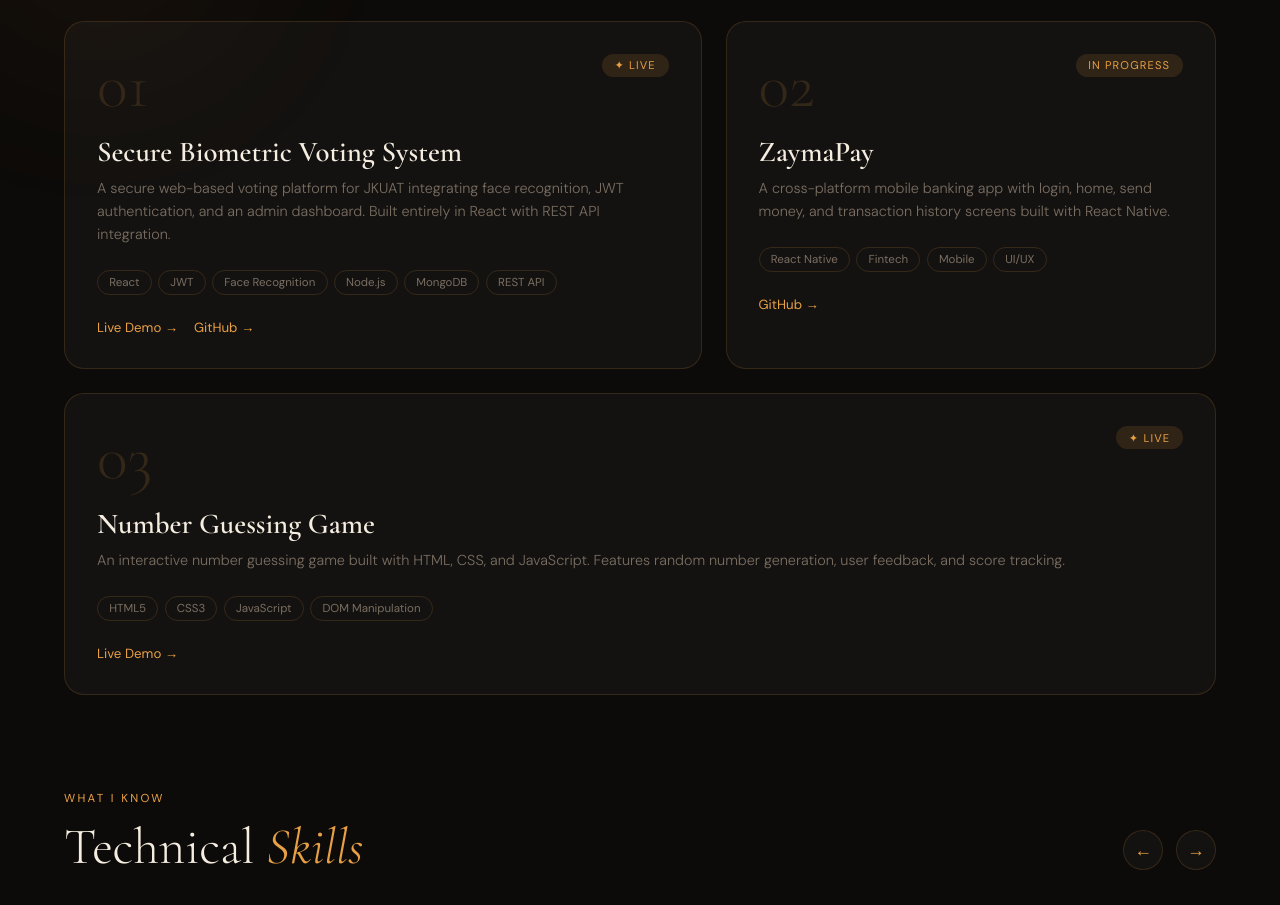
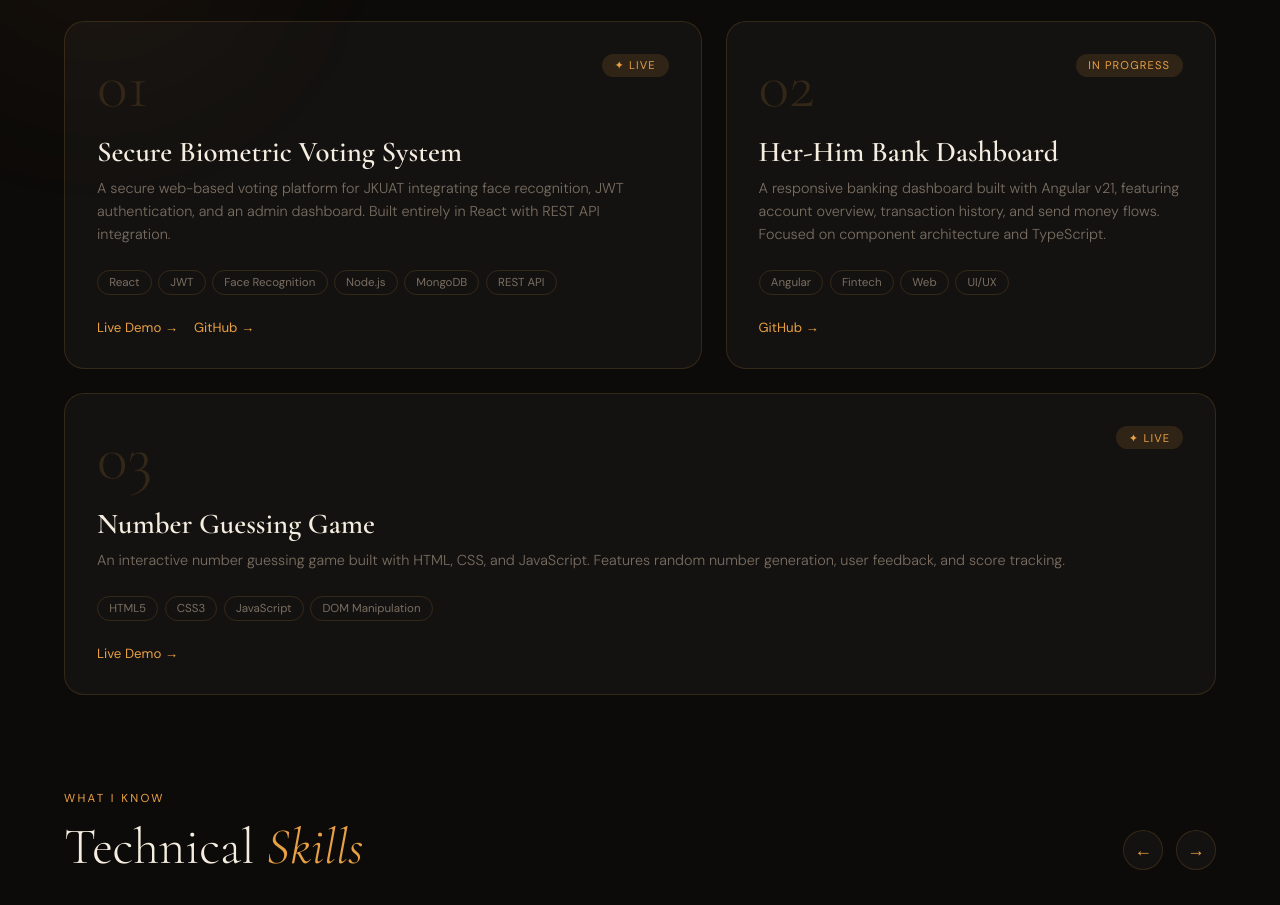
Before and after one commit to mariontamnai/new-portfolio, a React (Create React App) app: page / in a window 1280 px wide. Shown: the part 780-1685 px from the top of the page. Built offline with nearby package versions, Linux system fonts and the light colour scheme.

Commit message:
added bank dashboard project

```diff
--- a/src/components/Projects.jsx
+++ b/src/components/Projects.jsx
@@ -11,11 +11,11 @@ const projects = [
   },
   {
     num: '02', status: 'In Progress', wide: false,
-    name: 'ZaymaPay',
-    desc: 'A cross-platform mobile banking app with login, home, send money, and transaction history screens built with React Native.',
-    tags: ['React Native','Fintech','Mobile','UI/UX'],
+    name: 'Her-Him Bank Dashboard',
+    desc: 'A responsive banking dashboard built with Angular v21, featuring account overview, transaction history, and send money flows. Focused on component architecture and TypeScript.',
+    tags: ['Angular','Fintech','Web','UI/UX'],
     live: null,
-    github: 'https://github.com/mariontamnai/zaymapay',
+    github: 'https://github.com/mariontamnai/Her-Him-Bank-Dashboard',
   },
   {
     num: '03', status: '✦ Live', wide: true,
```
